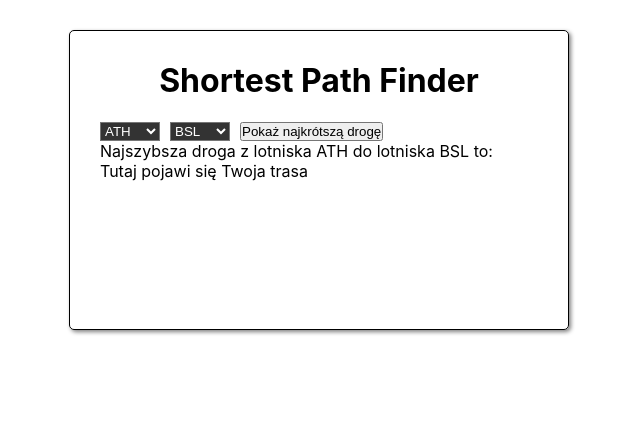
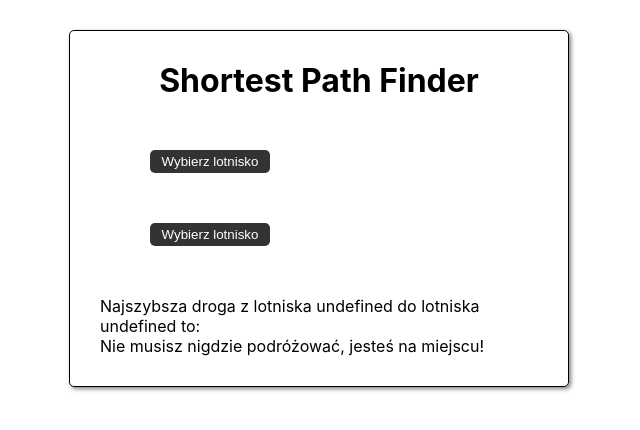
Before and after one commit to coolpandadev/shortest-path-finder-airport, a React (Create React App) app: page / in a window 1280 px wide. Shown: the top 430 px of the page, without its empty margins (321-961 px from the left). Built offline with nearby package versions, Linux system fonts and the light colour scheme.

Commit message:
added custom selects

```diff
--- a/src/App.js
+++ b/src/App.js
@@ -1,34 +1,29 @@
 import './App.scss'
-import { useState } from 'react'
+import { useState, useEffect } from 'react'
 import Select from './components/Select'
 import { airports, bfs } from './bfs'
 function App() {
-	const [startLoc, setStartLoc] = useState(airports[0])
-	const [endLoc, setEndLoc] = useState(airports[1])
+	const [startLoc, setStartLoc] = useState()
+	const [endLoc, setEndLoc] = useState()
 	const [path, setPath] = useState('Tutaj pojawi się Twoja trasa')
-	const handleStartLocChange = e => setStartLoc(e.target.value)
-	const onClick = () => {
-		let bfsOutput = bfs(startLoc, endLoc)
-		if (typeof bfsOutput !== 'string') {
-			for (let i = 0; i < bfsOutput.length - 1; i++) {
-				bfsOutput[i] += ' ==> '
-			}
-		}
-		setPath(bfsOutput)
+
+	const submitStartAirportChange = e => {
+		setStartLoc(e.target.textContent)
 	}
+	const submitEndAirportChange = e => {
+		setEndLoc(e.target.textContent)
+	}
+	useEffect(() => {
+		setPath(bfs(startLoc, endLoc))
+	}, [startLoc, endLoc])
 
-	const handleEndLocChange = e => {
-		setEndLoc(e.target.value)
-	}
-	const showPath = second => {}
 	return (
 		<div className='container'>
 			<h1 className='header'>Shortest Path Finder</h1>
-			<Select value={startLoc} options={airports} onChange={handleStartLocChange} />
-			<Select value={endLoc} options={airports} onChange={handleEndLocChange} />
-			<button className='button' onClick={onClick}>
-				Pokaż najkrótszą drogę
-			</button>
+
+			<Select options={airports} onClick={submitStartAirportChange} currentAirport={startLoc} />
+			<Select options={airports} onClick={submitEndAirportChange} currentAirport={endLoc} />
+
 			<p>{`Najszybsza droga z lotniska ${startLoc} do lotniska ${endLoc} to:  `}</p>
 			<p>{path}</p>
 		</div>
--- a/src/App.scss
+++ b/src/App.scss
@@ -22,12 +22,3 @@
 	text-align: center;
 	margin-bottom: 20px;
 }
-.select {
-	width: 60px;
-	margin-right: 10px;
-	color: white;
-	background-color: #333;
-	&__option:hover {
-		box-shadow: 0 0 10px 100px #adc6cf inset;
-	}
-}
--- a/src/components/Select.js
+++ b/src/components/Select.js
@@ -1,16 +1,32 @@
-import { computeHeadingLevel } from '@testing-library/react'
+import '../sass/custom-select.scss'
+import { useState } from 'react'
 import React from 'react'
-const Select = ({ value, options, onChange }) => {
+const Select = ({ options, onClick, currentAirport }) => {
+	const [showDropDownMenu, setShowDropDownMenu] = useState(false)
+	const toggleDropDownMenu = () => {
+		setShowDropDownMenu(!showDropDownMenu)
+	}
 	return (
-		<select className='select' value={value} onChange={onChange}>
-			{options.map(option => {
-				return (
-					<option className='select__option' key={option} value={option}>
-						{option}
-					</option>
-				)
-			})}
-		</select>
+		<div className='custom-select'>
+			<button className='select-btn' onClick={toggleDropDownMenu}>
+				{currentAirport || 'Wybierz lotnisko'}
+			</button>
+			<div className='options-container' style={showDropDownMenu ? { display: 'flex' } : { display: 'none' }}>
+				{options.map(option => {
+					return (
+						<p
+							key={option}
+							className='option'
+							onClick={e => {
+								onClick(e)
+								toggleDropDownMenu()
+							}}>
+							{option}
+						</p>
+					)
+				})}
+			</div>
+		</div>
 	)
 }
 
--- /dev/null
+++ b/src/sass/_mixins.scss
@@ -0,0 +1,21 @@
+@mixin scrollbars($size, $foreground-color, $background-color: mix($foreground-color, white, 50%)) {
+	// For Google Chrome
+	&::-webkit-scrollbar {
+		width: $size;
+		height: $size;
+	}
+
+	// &::-webkit-scrollbar-thumb {
+	// 	background: $foreground-color;
+	// }
+
+	// &::-webkit-scrollbar-track {
+	// 	background: $background-color;
+	// }
+
+	// // For Internet Explorer
+	// & {
+	// 	scrollbar-face-color: $foreground-color;
+	// 	scrollbar-track-color: $background-color;
+	// }
+}
--- /dev/null
+++ b/src/sass/custom-select.scss
@@ -0,0 +1,41 @@
+@import './mixins';
+.custom-select {
+	position: relative;
+	margin: 50px;
+	width: 120px;
+	.select-btn {
+		border-radius: 5px;
+		background-color: #333;
+		color: white;
+		border: none;
+		padding: 4px 8px;
+		width: 100%;
+	}
+	.options-container {
+		z-index: 1;
+		position: absolute;
+		display: flex;
+		width: 100%;
+		background: #333;
+		@include scrollbars(0, pink, red);
+		border-radius: 5px;
+		margin-top: 10px;
+		// display: none;
+		flex-direction: column;
+		// flex-wrap: wrap;
+		overflow: hidden;
+		overflow-y: scroll;
+		height: 100px;
+	}
+	.option {
+		width: 100%;
+		background-color: transparent;
+		color: white;
+		border: none;
+		text-align: center;
+		&:hover {
+			background-color: #555;
+			color: #111;
+		}
+	}
+}
```
